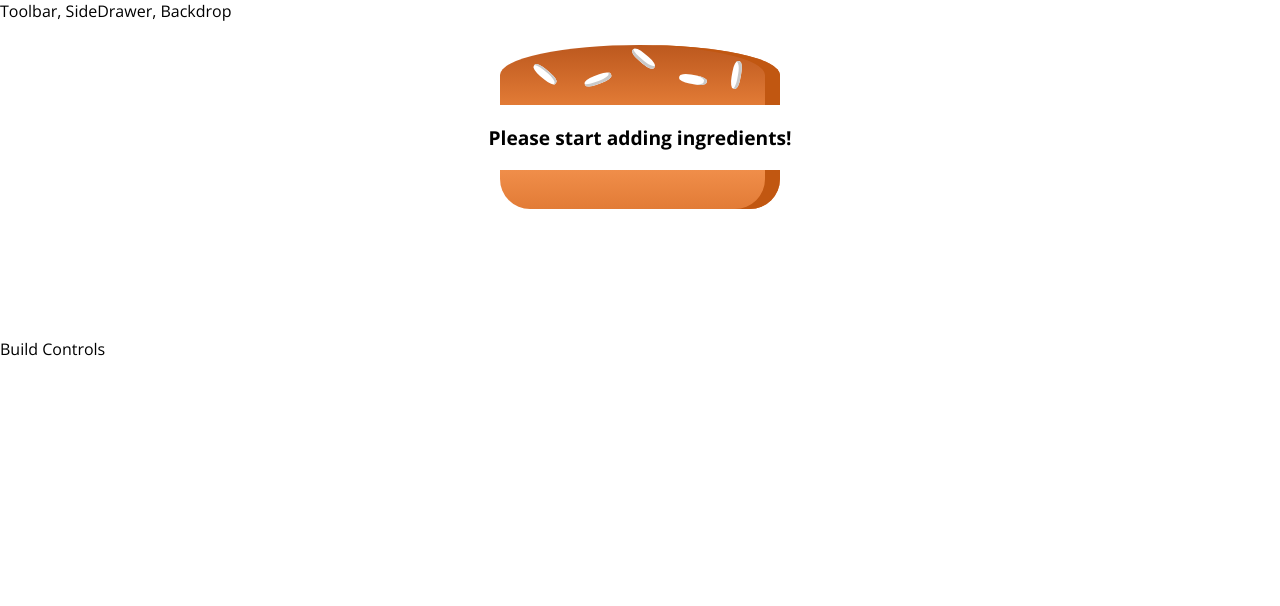
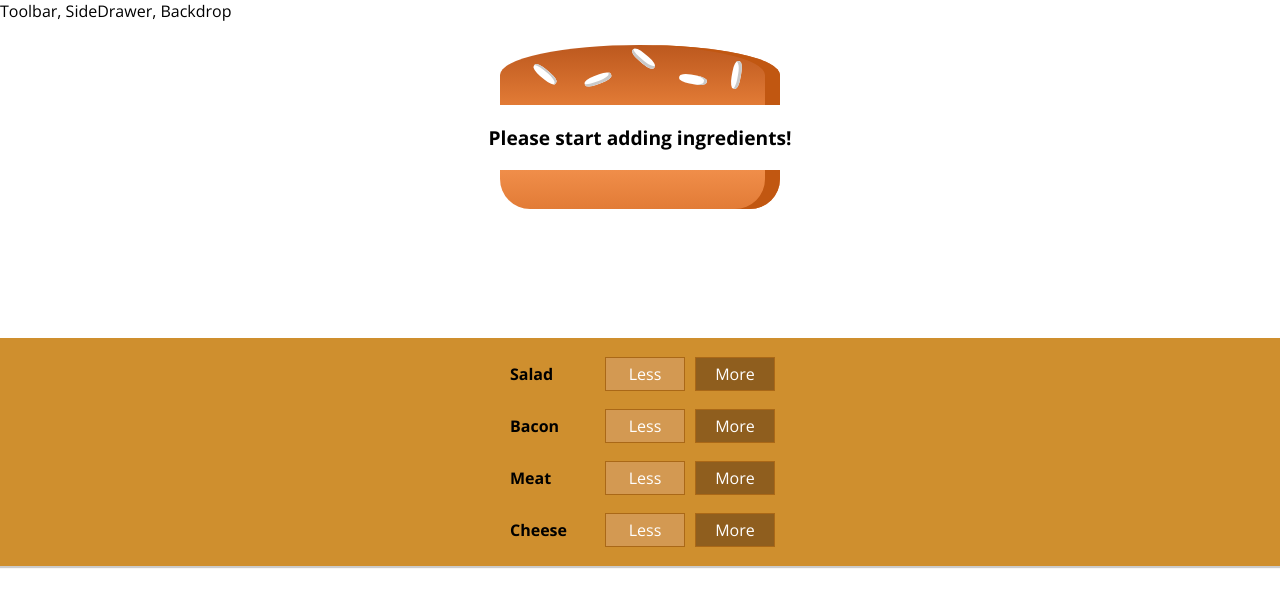
Before and after one commit to siluok3/burger-builder, a React app: page / in a window 1280 px wide. Shown: the top 606 px of the page. Built offline with nearby package versions, Linux system fonts and the light colour scheme.

Commit message:
Add burger builder with some styling

```diff
--- /dev/null
+++ b/src/components/Burger/BuildControls/BuildControl/Build.Control.js
@@ -0,0 +1,13 @@
+import React from 'react';
+
+import classes from './BuildControl.module.css';
+
+const buildControl = props => (
+  <div className={classes.BuildControl}>
+    <div className={classes.Label}>{props.label}</div>
+    <button className={classes.Less}>Less</button>
+    <button className={classes.More}>More</button>
+  </div>
+);
+
+export default buildControl;
--- /dev/null
+++ b/src/components/Burger/BuildControls/BuildControl/BuildControl.module.css
@@ -0,0 +1,56 @@
+.BuildControl {
+  display: flex;
+  justify-content: space-between;
+  align-items: center;
+  margin: 5px 0;
+}
+
+.BuildControl button {
+  display: block;
+  font: inherit;
+  padding: 5px;
+  margin: 0 5px;
+  width: 80px;
+  border: 1px solid #AA6817;
+  cursor: pointer;
+  outline: none;
+}
+
+.BuildControl button:disabled {
+  background-color: #AC9980;
+  border: 1px solid #7E7365;
+  color: #ccc;
+  cursor: default;
+}
+
+.BuildControl button:hover:disabled {
+  background-color: #AC9980;
+  color: #ccc;
+  cursor: not-allowed;
+}
+
+.Label {
+  padding: 10px;
+  font-weight: bold;
+  width: 80px;
+}
+
+.BuildControl .Less {
+  background-color: #D39952;
+  color: white;
+}
+
+.BuildControl .More {
+  background-color: #8F5E1E;
+  color: white;
+}
+
+.BuildControl .Less:hover, .BuildControl .Less:active {
+  background-color: #DAA972;
+  color: white;
+}
+
+.BuildControl .More:hover,.BuildControl .More:active {
+  background-color: #99703F;
+  color: white;
+}
--- /dev/null
+++ b/src/components/Burger/BuildControls/BuildControls.js
@@ -0,0 +1,22 @@
+import React from 'react';
+
+import BuildControl from './BuildControl/Build.Control';
+
+import classes from './BuildControls.module.css';
+
+const controls = [
+  {label: 'Salad', type: 'salad'},
+  {label: 'Bacon', type: 'bacon'},
+  {label: 'Meat', type: 'meat'},
+  {label: 'Cheese', type: 'cheese'},
+];
+
+const buildControls = props => (
+  <div className={classes.BuildControls}>
+    {controls.map(ctrl => (
+      <BuildControl key={ctrl.label} label={ctrl.label} />
+    ))}
+  </div>
+);
+
+export default buildControls;
--- /dev/null
+++ b/src/components/Burger/BuildControls/BuildControls.module.css
@@ -0,0 +1,10 @@
+.BuildControls {
+  width: 100%;
+  background-color: #cf8f2e;
+  display: flex;
+  flex-flow: column;
+  align-items: center;
+  box-shadow: 0 2px 1px #ccc;
+  margin: auto;
+  padding: 10px 0;
+}
--- a/src/containers/BurgerBuilder/BurgerBuilder.js
+++ b/src/containers/BurgerBuilder/BurgerBuilder.js
@@ -1,6 +1,7 @@
 import React from 'react';
 
 import Burger from '../../components/Burger/Burger';
+import BuildControls from '../../components/Burger/BuildControls/BuildControls';
 
 class BurgerBuilder extends React.Component {
   state = {
@@ -16,7 +17,7 @@
     return(
       <React.Fragment>
         <Burger ingredients={this.state.ingredients} />
-        <div>Build Controls</div>
+        <BuildControls />
       </React.Fragment>
     );
   }
```
